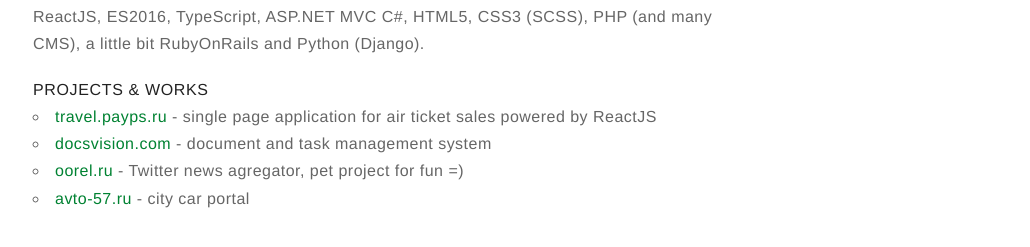
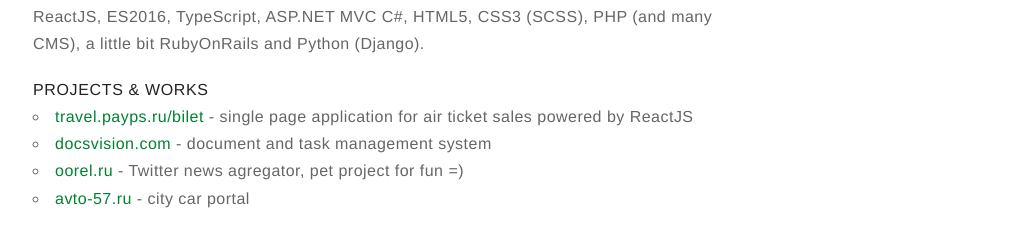
Before and after one commit to ArtemGrinn/artemgrinn.github.io, a Jekyll site: the page built from index.md, in a window 1280 px wide. Shown: the part 479-726 px from the top of the page, without its empty margins (247-1277 px from the left). Built offline with Jekyll 4.4.1, drawn with Linux system fonts in a browser that asks for light colours; our own code applies the rules of GitHub Pages for plain Markdown files.

Commit message:
Update index.md

```diff
--- a/index.md
+++ b/index.md
@@ -11,7 +11,7 @@
 
 # PROJECTS & WORKS
 
-- [travel.payps.ru](http://travel.payps.ru) - single page application for air ticket sales powered by ReactJS
+- [travel.payps.ru/bilet](http://travel.payps.ru) - single page application for air ticket sales powered by ReactJS
 - [docsvision.com](http://www.docsvision.com/products/legkiy-klient/) - document and task management system
 - [oorel.ru](http://oorel.ru) - Twitter news agregator, pet project for fun =)
 - [avto-57.ru](http://avto-57.ru) - city car portal
```
